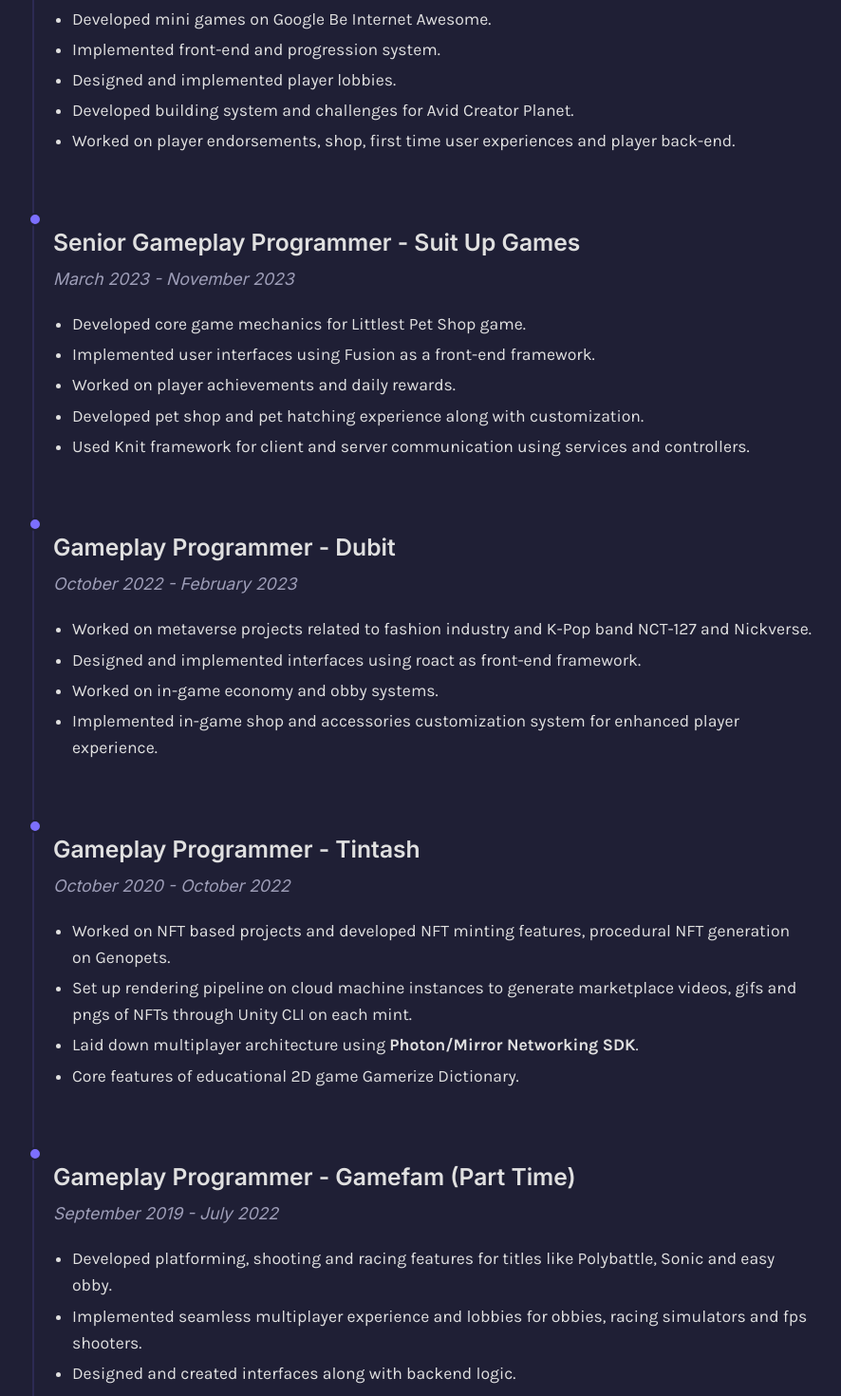
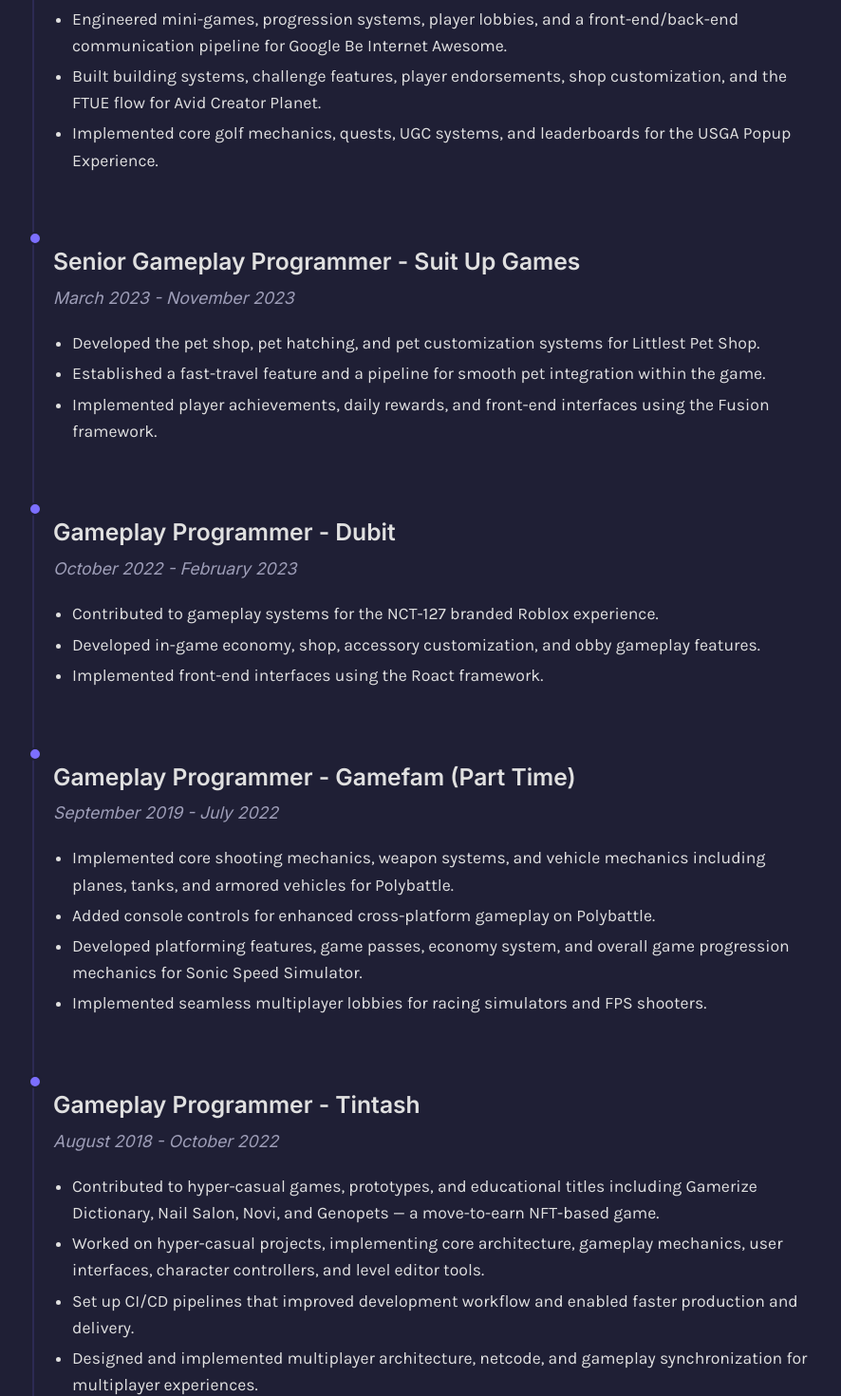
Before and after one commit to salmanjaved5050/gamedev-portfolio, a Vue app: page /#/resume in a window 1280 px wide. Shown: the part 1200-2670 px from the top of the page at 95% size, without its empty margins (154-1040 px from the left). Built offline with nearby package versions, Linux system fonts and the light colour scheme.

Commit message:
Update resume

```diff
--- a/src/data/OtherProjectsData.ts
+++ b/src/data/OtherProjectsData.ts
@@ -18,8 +18,8 @@
       "Get unique habitats for your pets that yield resources."
     ],
     contributions: [
-      "Developed NFT minting feature, procedural NFT generation and in-game Pet Studio.",
-      "Set up rendering pipeline on cloud machine instances to generate marketplace videos, GIFs and PNGs of NFTs through Unity CLI on each mint."
+      "Developed NFT minting feature, in-game Pet Studio, and a procedural generation system for unique player islands that evolved through progression and upgrades.",
+      "Built a cloud-based rendering pipeline to automatically generate marketplace videos, GIFs, and PNGs for NFTs at the time of minting."
     ]
   }),
   new ProjectData({
--- a/src/views/Resume.vue
+++ b/src/views/Resume.vue
@@ -25,13 +25,11 @@
 
       <div class="work-entry">
         <h3>Senior Gameplay Programmer - Super League</h3>
-        <h4>April 2024 - May 2025</h4>
+        <h4>May 2024 - May 2025</h4>
         <ul>
-          <li>Developed mini games on Google Be Internet Awesome.</li>
-          <li>Implemented front-end and progression system.</li>
-          <li>Designed and implemented player lobbies.</li>
-          <li>Developed building system and challenges for Avid Creator Planet.</li>
-          <li>Worked on player endorsements, shop, first time user experiences and player back-end.</li>
+          <li>Engineered mini-games, progression systems, player lobbies, and a front-end/back-end communication pipeline for Google Be Internet Awesome.</li>
+          <li>Built building systems, challenge features, player endorsements, shop customization, and the FTUE flow for Avid Creator Planet.</li>
+          <li>Implemented core golf mechanics, quests, UGC systems, and leaderboards for the USGA Popup Experience.</li>
         </ul>
       </div>
 
@@ -39,11 +37,9 @@
         <h3>Senior Gameplay Programmer - Suit Up Games</h3>
         <h4>March 2023 - November 2023</h4>
         <ul>
-          <li>Developed core game mechanics for Littlest Pet Shop game.</li>
-          <li>Implemented user interfaces using Fusion as a front-end framework.</li>
-          <li>Worked on player achievements and daily rewards.</li>
-          <li>Developed pet shop and pet hatching experience along with customization.</li>
-          <li>Used Knit framework for client and server communication using services and controllers.</li>
+          <li>Developed the pet shop, pet hatching, and pet customization systems for Littlest Pet Shop.</li>
+          <li>Established a fast-travel feature and a pipeline for smooth pet integration within the game.</li>
+          <li>Implemented player achievements, daily rewards, and front-end interfaces using the Fusion framework.</li>
         </ul>
       </div>
 
@@ -51,22 +47,9 @@
         <h3>Gameplay Programmer - Dubit</h3>
         <h4>October 2022 - February 2023</h4>
         <ul>
-          <li>Worked on metaverse projects related to fashion industry and K-Pop band NCT-127 and Nickverse.</li>
-          <li>Designed and implemented interfaces using roact as front-end framework.</li>
-          <li>Worked on in-game economy and obby systems.</li>
-          <li>Implemented in-game shop and accessories customization system for enhanced player experience.</li>
-        </ul>
-      </div>
-
-      <div class="work-entry">
-        <h3>Gameplay Programmer - Tintash</h3>
-        <h4>October 2020 - October 2022</h4>
-        <ul>
-          <li>Worked on NFT based projects and developed NFT minting features, procedural NFT generation on Genopets.</li>
-          <li>Set up rendering pipeline on cloud machine instances to generate marketplace videos, gifs and pngs of NFTs
-            through Unity CLI on each mint.</li>
-          <li>Laid down multiplayer architecture using <strong>Photon/Mirror Networking SDK</strong>.</li>
-          <li>Core features of educational 2D game Gamerize Dictionary.</li>
+          <li>Contributed to gameplay systems for the NCT-127 branded Roblox experience.</li>
+          <li>Developed in-game economy, shop, accessory customization, and obby gameplay features.</li>
+          <li>Implemented front-end interfaces using the Roact framework.</li>
         </ul>
       </div>
 
@@ -74,24 +57,25 @@
         <h3>Gameplay Programmer - Gamefam (Part Time)</h3>
         <h4>September 2019 - July 2022</h4>
         <ul>
-          <li>Developed platforming, shooting and racing features for titles like Polybattle, Sonic and easy obby.</li>
-          <li>Implemented seamless multiplayer experience and lobbies for obbies, racing simulators and fps shooters.</li>
-          <li>Designed and created interfaces along with backend logic.</li>
-          <li>Implemented game passes, economy system and overall game progression mechanics.</li>
+          <li>Implemented core shooting mechanics, weapon systems, and vehicle mechanics including planes, tanks, and armored vehicles for Polybattle.</li>
+          <li>Added console controls for enhanced cross-platform gameplay on Polybattle.</li>
+          <li>Developed platforming features, game passes, economy system, and overall game progression mechanics for Sonic Speed Simulator.</li>
+          <li>Implemented seamless multiplayer lobbies for racing simulators and FPS shooters.</li>
         </ul>
       </div>
 
       <div class="work-entry">
         <h3>Gameplay Programmer - Tintash</h3>
-        <h4>August 2018 - October 2020</h4>
+        <h4>August 2018 - October 2022</h4>
         <ul>
-          <li>Worked on hyper-casual projects and
-            implemented core architecture, gameplay mechanics, AI, Character
-            Controllers and Level Editor Utilities in <strong>Unity3d</strong> game engine.</li>
-          <li>Set up CI/CD pipelines for projects which lead fast production and
-            improved overall workflow.</li>
-          <li>Collaborated with designers and product owners for rolling out game mechanics and features while working
-            on hyper-casual prototypes like Nail Salon &amp; Novi.</li>
+          <li>Contributed to hyper-casual games, prototypes, and educational titles including Gamerize Dictionary, Nail Salon, Novi, and Genopets — a move-to-earn NFT-based game.</li>
+          <li>Worked on hyper-casual projects, implementing core architecture, gameplay mechanics, user interfaces, character controllers, and level editor tools.</li>
+          <li>Set up CI/CD pipelines that improved development workflow and enabled faster production and delivery.</li>
+          <li>Designed and implemented multiplayer architecture, netcode, and gameplay synchronization for multiplayer experiences.</li>
+          <li>Built a procedural generation system for unique player islands that evolved over time through progression and upgrades in Genopets.</li>
+          <li>Developed a cloud-based rendering pipeline to automatically generate marketplace videos, GIFs, and PNGs for NFTs at the time of minting.</li>
+          <li>Performed game profiling and optimization to improve overall performance and graphics efficiency.</li>
+          <li>Integrated third-party libraries and backend services to support gameplay features.</li>
         </ul>
       </div>
 
```
